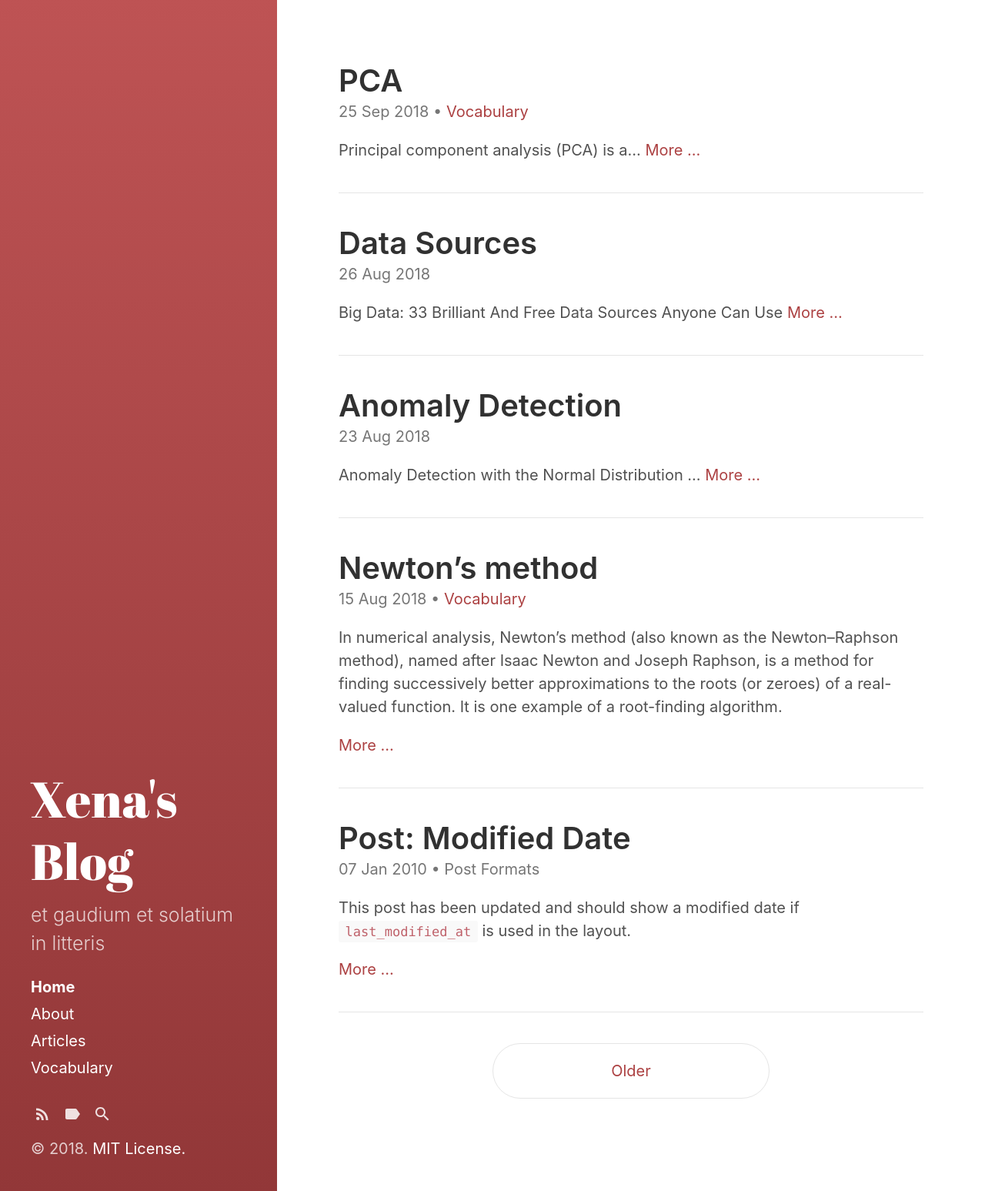
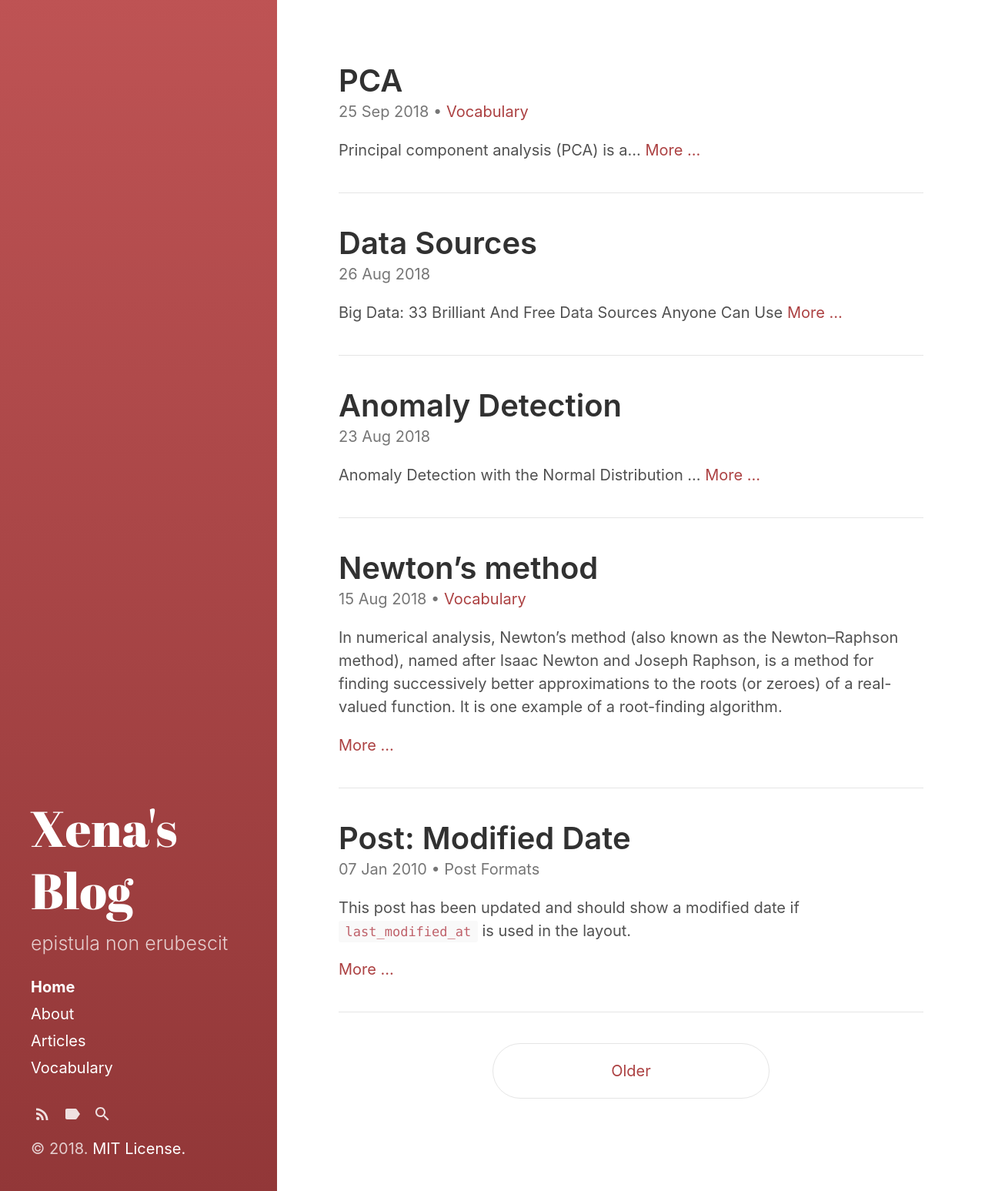
Before and after one commit to xenakas/gitpage, a Jekyll site: the page built from index.html, in a window 1280 px wide. Shown: the whole page at 77% size. Built offline with Jekyll 4.4.1, drawn with Linux system fonts in a browser that asks for light colours; the list of posts is cut into pages by our own code.

Commit message:
Update _config.yml

```diff
--- a/_config.yml
+++ b/_config.yml
@@ -5,7 +5,7 @@ highlighter:      rouge
 # Setup
 title:            Xena's Blog
 tagline:          'Home'
-description:      'et gaudium et solatium in litteris  '
+description:      'epistula nоn erubescit   '
 url:              https://xenakas.github.io
 #baseurl:          '/xenakas.github.io'
                   # the optional subpath of your site, e.g. "/blog"
```
